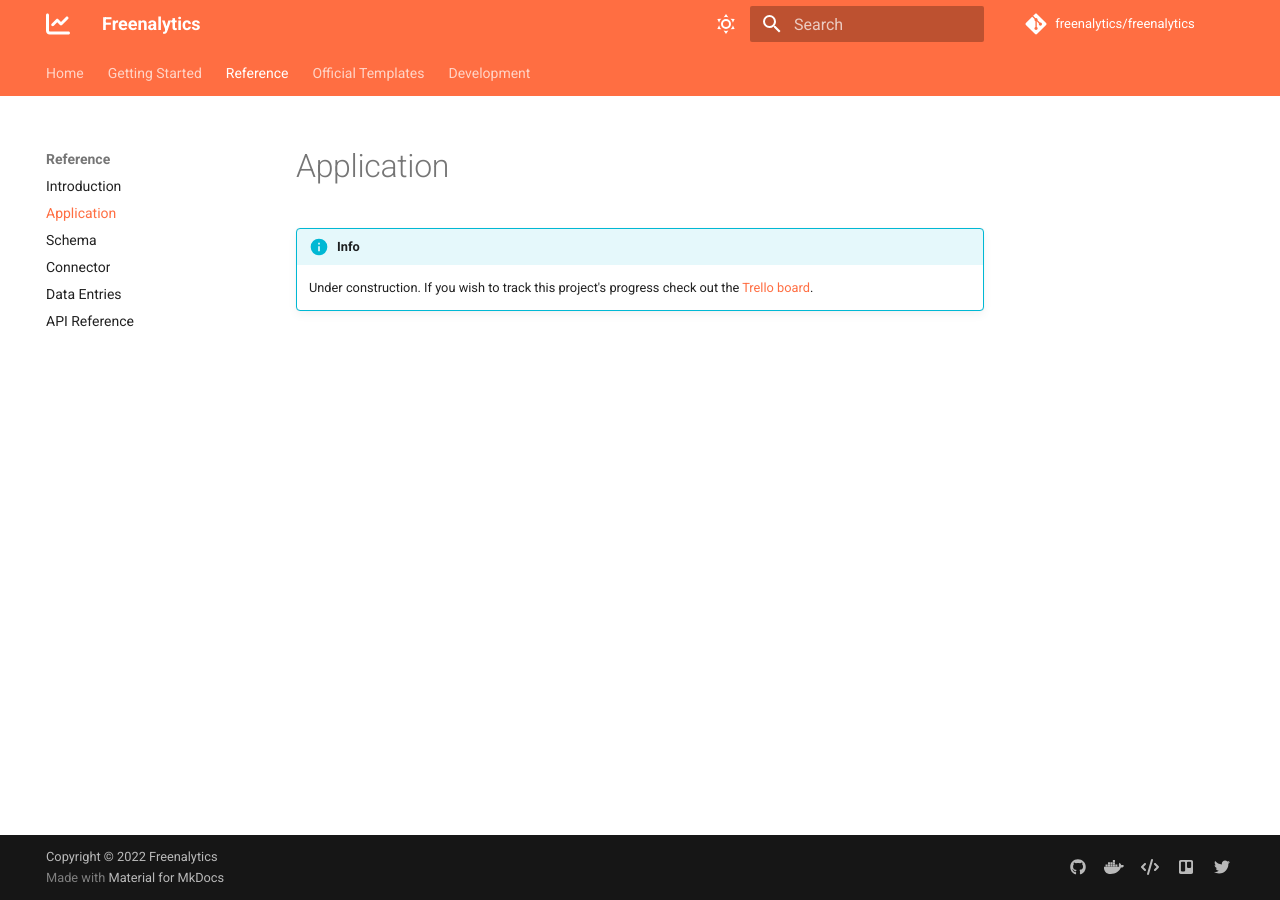
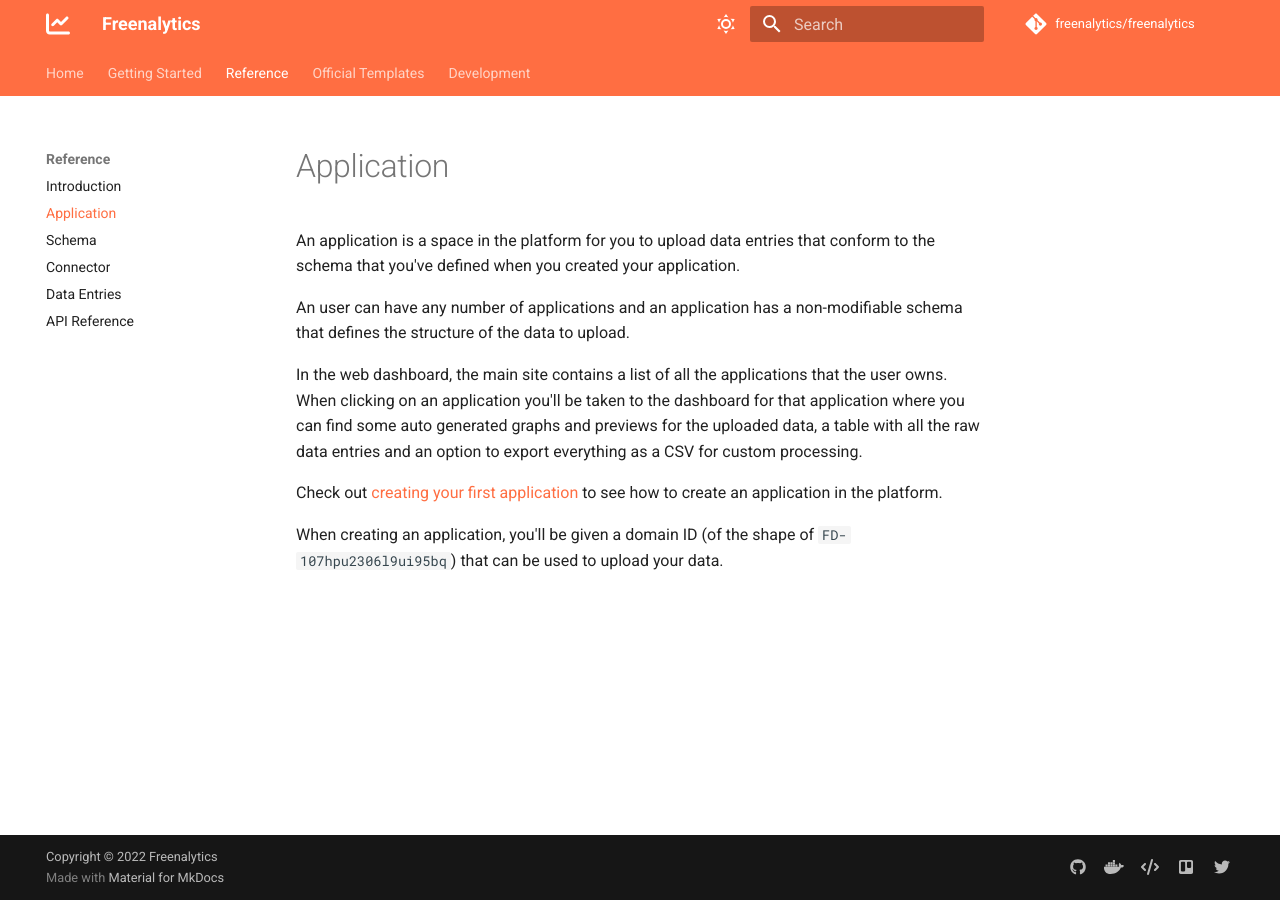
Before and after one commit to freenalytics/documentation, an MkDocs documentation site: the page built from docs/reference/application.md, in a window 1280 px wide. Built offline with MkDocs 1.6.1 and Material for MkDocs 9.7.7, drawn with Linux system fonts in a browser that asks for light colours; comment, search, counter and statistics services are not loaded.

Commit message:
Created reference/application page.

```diff
--- a/docs/reference/application.md
+++ b/docs/reference/application.md
@@ -1,2 +1,13 @@
-!!! info
-    Under construction. If you wish to track this project's progress check out the [Trello board](https://trello.com/b/oDg8aD7n).
+# Application
+
+An application is a space in the platform for you to upload data entries that conform to the schema that you've defined when you created your application.
+
+An user can have any number of applications and an application has a non-modifiable schema that defines the structure of the data to upload.
+
+In the web dashboard, the main site contains a list of all the applications that the user owns. When clicking on an application you'll be taken
+to the dashboard for that application where you can find some auto generated graphs and previews for the uploaded data, a table with all the
+raw data entries and an option to export everything as a CSV for custom processing.
+
+Check out [creating your first application](../getting-started/creating-your-first-application.md) to see how to create an application in the platform.
+
+When creating an application, you'll be given a domain ID (of the shape of `FD-107hpu2306l9ui95bq`) that can be used to upload your data.
```
